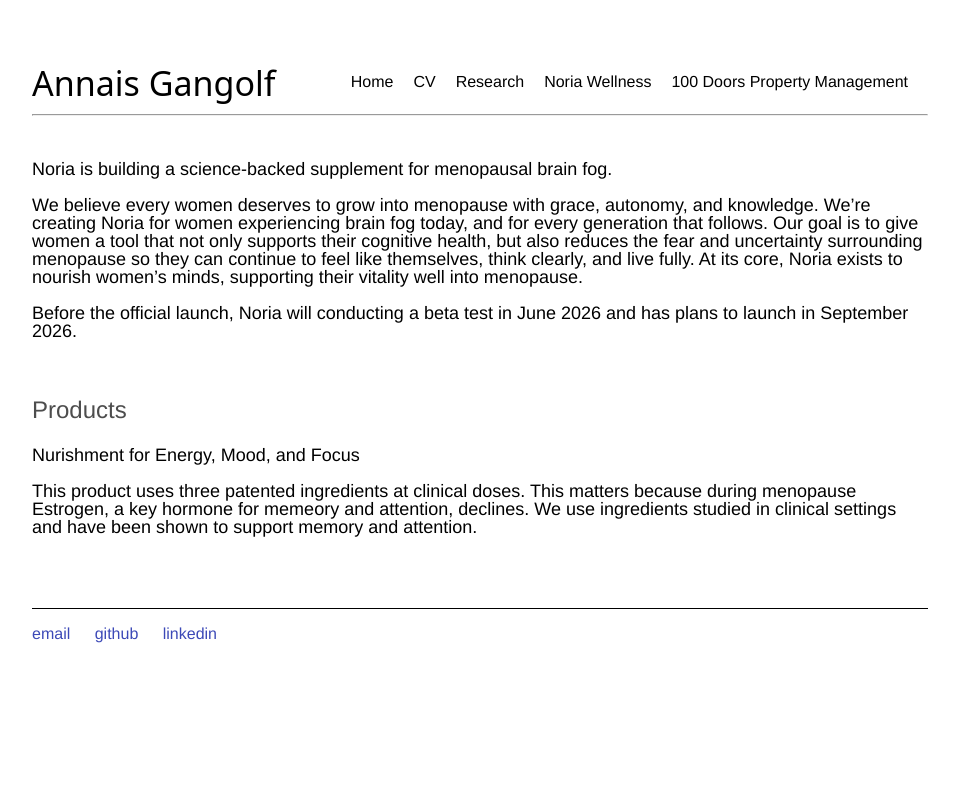
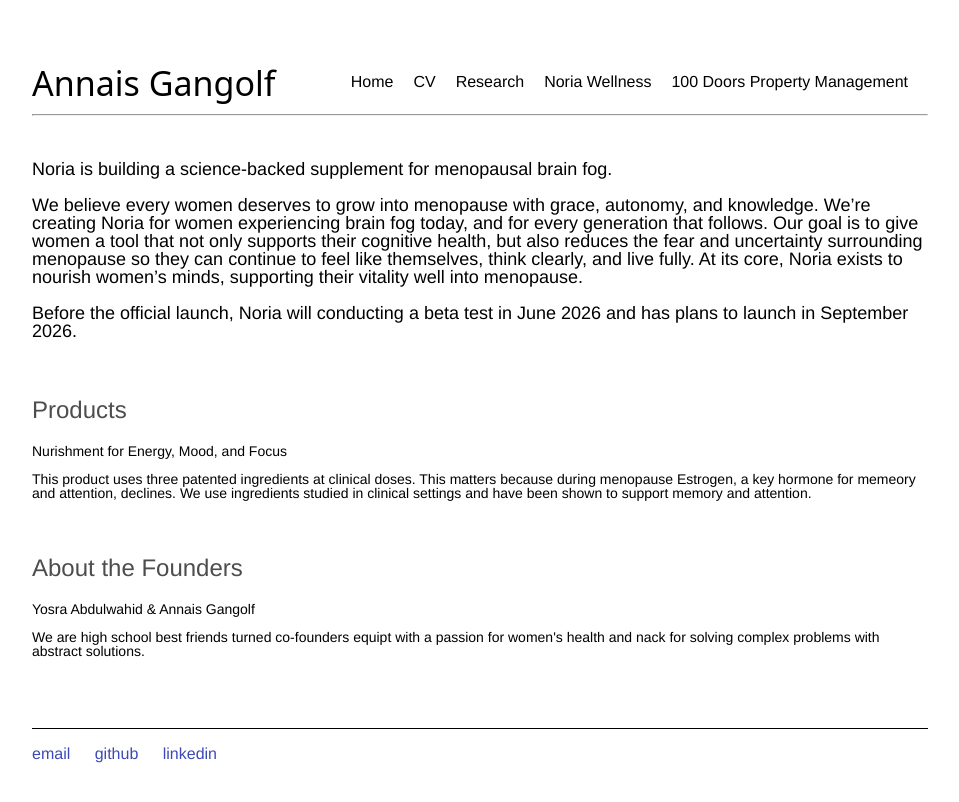
Before and after one commit to annaisgangolf/annaisgangolf.github.io, a Jekyll site: the page built from Noria Wellness/index.html, in a window 1280 px wide. Shown: the top 802 px of the page, without its empty margins (160-1119 px from the left). Built offline with Jekyll 4.4.1, drawn with Linux system fonts in a browser that asks for light colours.

Commit message:
Update index.html

```diff
--- a/Noria Wellness/index.html
+++ b/Noria Wellness/index.html
@@ -8,15 +8,21 @@
 ---
 <br />
 <div class="blurb">
-	<p style="font-size:18px; color: black" >Noria is building a science-backed supplement for menopausal brain fog.
+  <p style="font-size:18px; color: black" >Noria is building a science-backed supplement for menopausal brain fog.
   <p style="font-size:18px; color: black" >We believe every women deserves to grow into menopause with grace, autonomy, and knowledge. We’re creating Noria for women experiencing brain fog today, and for every generation that follows. Our goal is to give women a tool that not only supports their cognitive health, but also reduces the fear and uncertainty surrounding menopause so they can continue to feel like themselves, think clearly, and live fully. At its core, Noria exists to nourish women’s minds, supporting their vitality well into menopause.
   <p style="font-size:18px; color: black" >Before the official launch, Noria will conducting a beta test in June 2026 and has plans to launch in September 2026.
 <p></p>
 <br>
 <div class="blurb">
 	<h1>Products</h1>
-<p style="font-size:18px; color: black" >Nurishment for Energy, Mood, and Focus
-<p style="font-size:18px; color: black" >This product uses three patented ingredients at clinical doses. This matters because during menopause Estrogen, a key hormone for memeory and attention, declines. We use ingredients studied in clinical settings and have been shown to support memory and attention.
+<p style="font-size:14px; color: black" >Nurishment for Energy, Mood, and Focus
+<p style="font-size:14px; color: black" >This product uses three patented ingredients at clinical doses. This matters because during menopause Estrogen, a key hormone for memeory and attention, declines. We use ingredients studied in clinical settings and have been shown to support memory and attention.
+<p></p>
+<br>
+<div class="blurb">
+	<h1>About the Founders</h1>
+<p style="font-size:14px; color: black" >Yosra Abdulwahid & Annais Gangolf
+<p style="font-size:14px; color: black" >We are high school best friends turned co-founders equipt with a passion for women's health and nack for solving complex problems with abstract solutions.
 <p></p>
 <br>
 <br>
```
